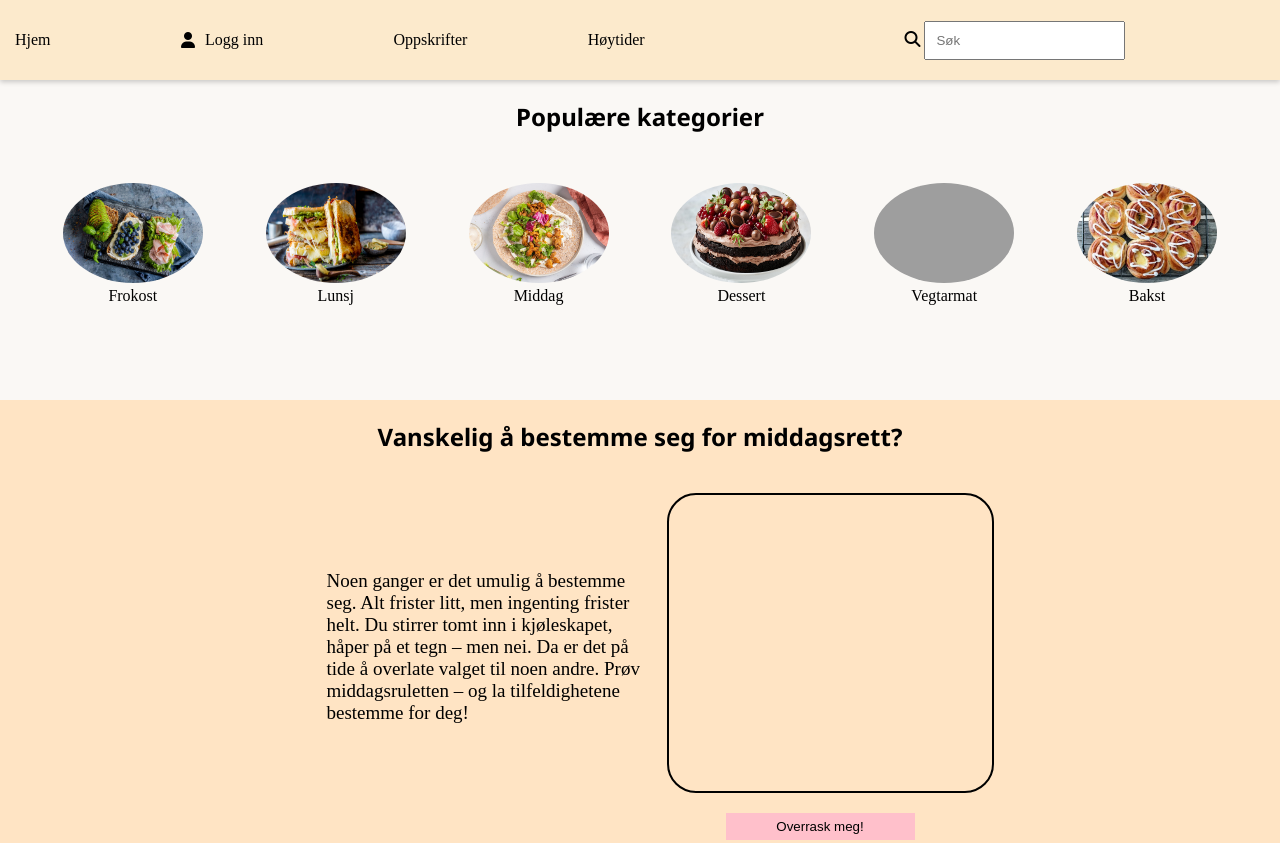
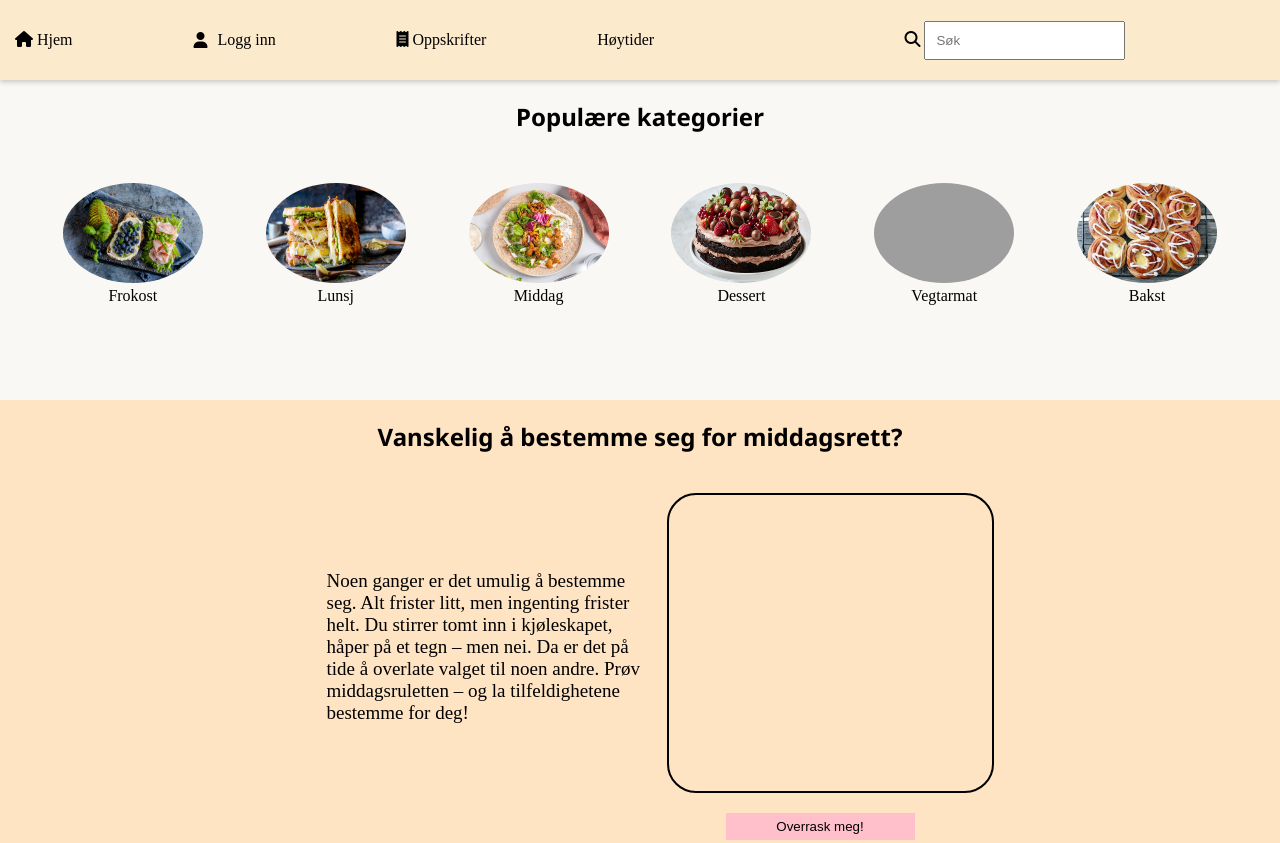
Before and after one commit to JulieQvigstad/kokebok, a plain HTML site: page index.html in a window 1280 px wide. Shown: the top 843 px of the page. Drawn offline with Linux system fonts and the light colour scheme; grey boxes are pictures that could not be loaded.

Commit message:
font awsome

```diff
--- a/index.html
+++ b/index.html
@@ -14,12 +14,18 @@
     <body>
         <header>
             <nav>
-                <a href="#home">Hjem</a>
+                <a href="index.html">
+                   <i class="fa-solid fa-house"></i>
+                   Hjem
+                </a>
+
                 <a class="login" href="signInn.html">
                     <i class="fa-solid fa-user" id="user"></i>
                     Logg inn
                 </a>
-                <a href="#home">Oppskrifter</a>
+                <a href="oppskrift.html">
+                    <i class="fa-solid fa-receipt"></i>
+                    Oppskrifter</a>
                 <a href="#news">Høytider</a>
 
                 <div id="header-slutt">
```
Also changed, not shown: 1 other file.
